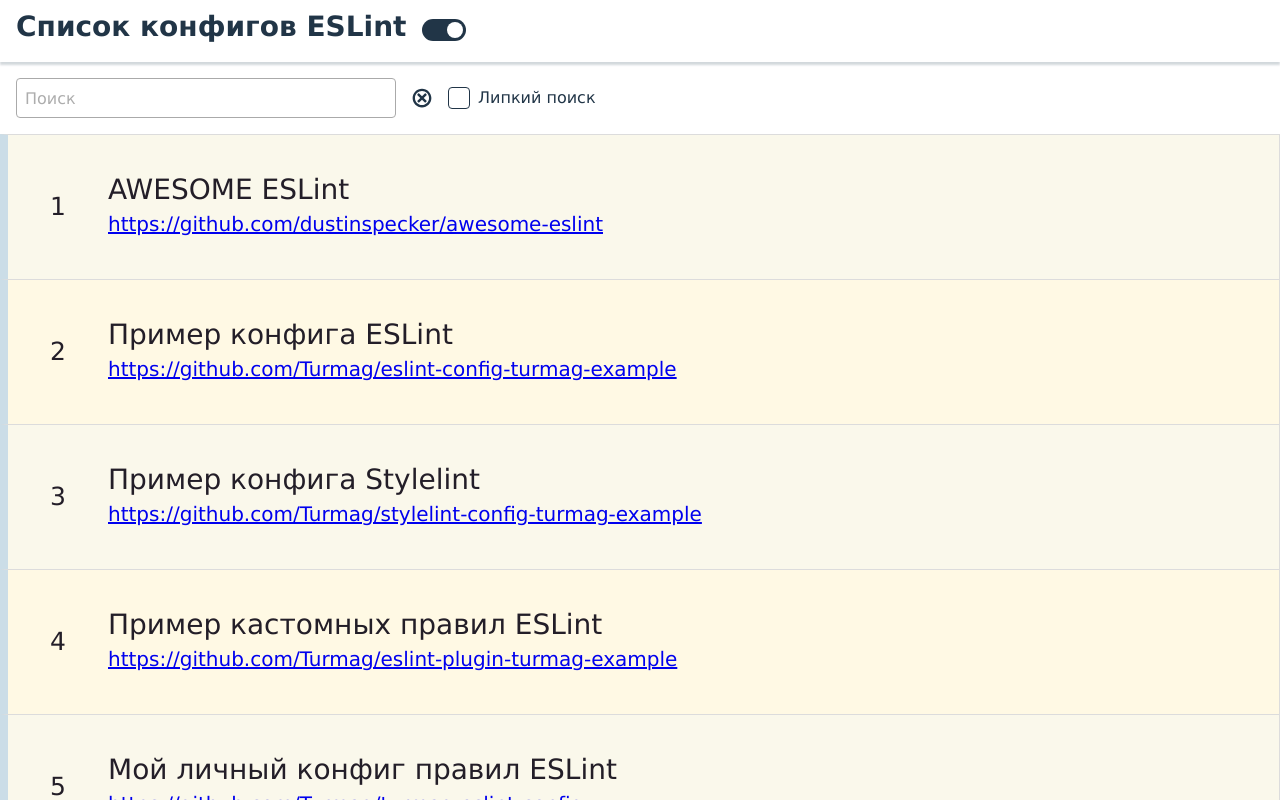
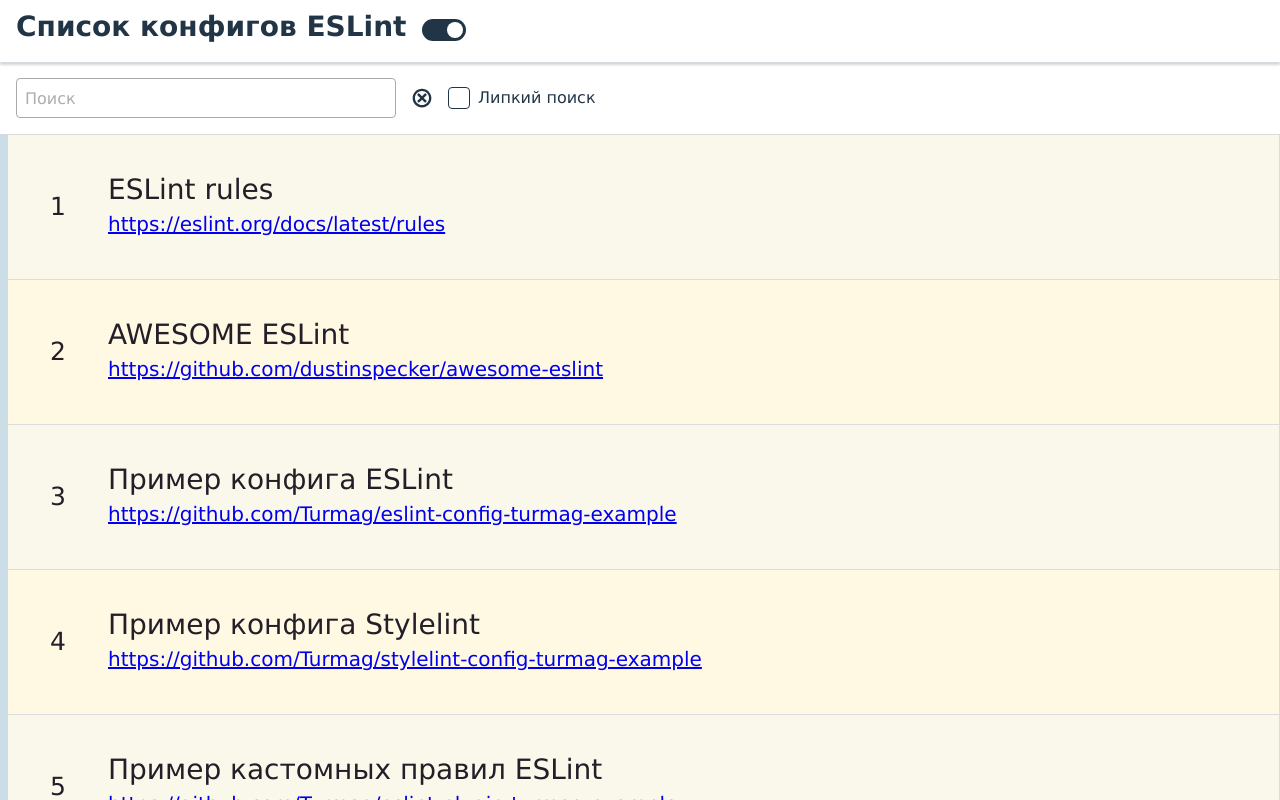
Before and after one commit to Turmag/eslint-examples, a Vue app: page / in a window 1280 px wide. Shown: the top 800 px of the page. Built offline with nearby package versions, Linux system fonts and the light colour scheme.

Commit message:
refactor: Добавлена запись о правилах линтера, а также переписан стор на композиционный

```diff
--- a/src/components/main/Main.vue
+++ b/src/components/main/Main.vue
@@ -15,9 +15,9 @@
 <script setup lang="ts">
 import Item from '@/components/main/Item.vue';
 import Search from '@/components/main/Search.vue';
-import { mainStore } from '@/store/main.store';
+import { useMainStore } from '@/store/useMain.store';
 
-const store = mainStore();
+const store = useMainStore();
 </script>
 
 <style lang="scss" module>
--- a/src/components/main/Search.vue
+++ b/src/components/main/Search.vue
@@ -31,9 +31,9 @@
 } from 'vue';
 import Checkbox from '@/components/common/Checkbox.vue';
 import SvgIcon from '@/components/common/SvgIcon.vue';
-import { mainStore } from '@/store/main.store';
+import { useMainStore } from '@/store/useMain.store';
 
-const store = mainStore();
+const store = useMainStore();
 const $style = useCssModule();
 const isStickyFilters = useStorage('isStickyFilters', false);
 
--- a/src/shared/constants.ts
+++ b/src/shared/constants.ts
@@ -1,6 +1,10 @@
 import type { IConfig } from '@/shared/types';
 
 export const configs: IConfig[] = [
+    {
+        link: 'https://eslint.org/docs/latest/rules',
+        name: 'ESLint rules',
+    },
     {
         link: 'https://github.com/dustinspecker/awesome-eslint',
         name: 'AWESOME ESLint',
--- a/src/shared/types.ts
+++ b/src/shared/types.ts
@@ -2,8 +2,3 @@
     link: string;
     name: string;
 }
-
-export interface IStore {
-    configs: IConfig[];
-    filterWord: string;
-}
--- a/src/store/main.store.ts
+++ /dev/null
@@ -1,16 +0,0 @@
-import { defineStore } from 'pinia';
-import type { IConfig, IStore } from '@/shared/types';
-import { configs } from '@/shared/constants';
-
-export const mainStore = defineStore('main', {
-    state: (): IStore => ({
-        configs,
-        filterWord: '',
-    }),
-
-    getters: {
-        filteredConfigs(state): IConfig[] {
-            return state.configs.filter(config => config.name.toLowerCase().includes(this.filterWord.toLowerCase()) || config.link.toLowerCase().includes(this.filterWord.toLowerCase()));
-        },
-    },
-});
--- /dev/null
+++ b/src/store/useMain.store.ts
@@ -0,0 +1,18 @@
+import { defineStore } from 'pinia';
+import { computed, ref } from 'vue';
+import { configs } from '@/shared/constants';
+
+export const useMainStore = defineStore('main', () => {
+    const filterWord = ref('');
+
+    const filteredConfigs = computed(() => {
+        const filterWordLow = filterWord.value.toLowerCase();
+        return configs.filter(config => config.name.toLowerCase().includes(filterWordLow) || config.link.toLowerCase().includes(filterWordLow));
+    });
+
+    return {
+        configs,
+        filterWord,
+        filteredConfigs,
+    };
+});
```
Also changed, not shown: 5 other files (tests, documents, lock files or other folders).
